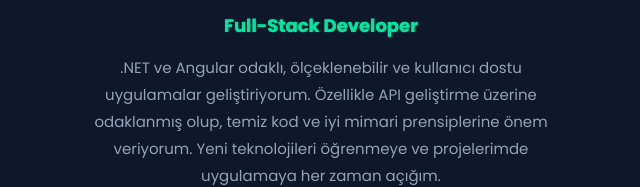
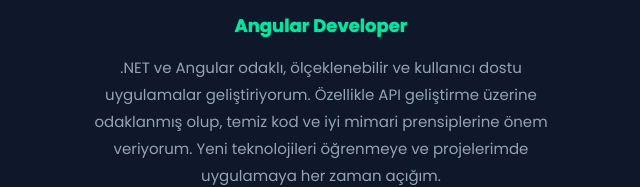
Before and after one commit to berkaychi/berkay-erdogan-portfolio, a plain HTML site: page index.html in a window 1280 px wide. Shown: the part 380-567 px from the top of the page, 319-959 px from the left. Drawn offline with Linux system fonts and the light colour scheme.

Commit message:
feat(about): add fade-out text animation for about title

```diff
--- a/script.js
+++ b/script.js
@@ -33,3 +33,17 @@
     scrollTopButton.classList.remove("active");
   }
 });
+
+const aboutTitle = document.querySelector("#about h2");
+const titles = ["Full-Stack Developer", ".NET Developer", "Angular Developer"];
+let titleIndex = 0;
+
+setInterval(() => {
+  aboutTitle.classList.add("fade-out");
+
+  setTimeout(() => {
+    titleIndex = (titleIndex + 1) % titles.length;
+    aboutTitle.textContent = titles[titleIndex];
+    aboutTitle.classList.remove("fade-out");
+  }, 400);
+}, 2500);
--- a/style.css
+++ b/style.css
@@ -93,6 +93,11 @@
   color: #00e5a0;
   margin-bottom: 15px;
   text-shadow: 0 0 1px #00e5a0;
+  transition: opacity 0.4s ease-in-out;
+}
+
+#about h2.fade-out {
+  opacity: 0;
 }
 
 #about p {
```
